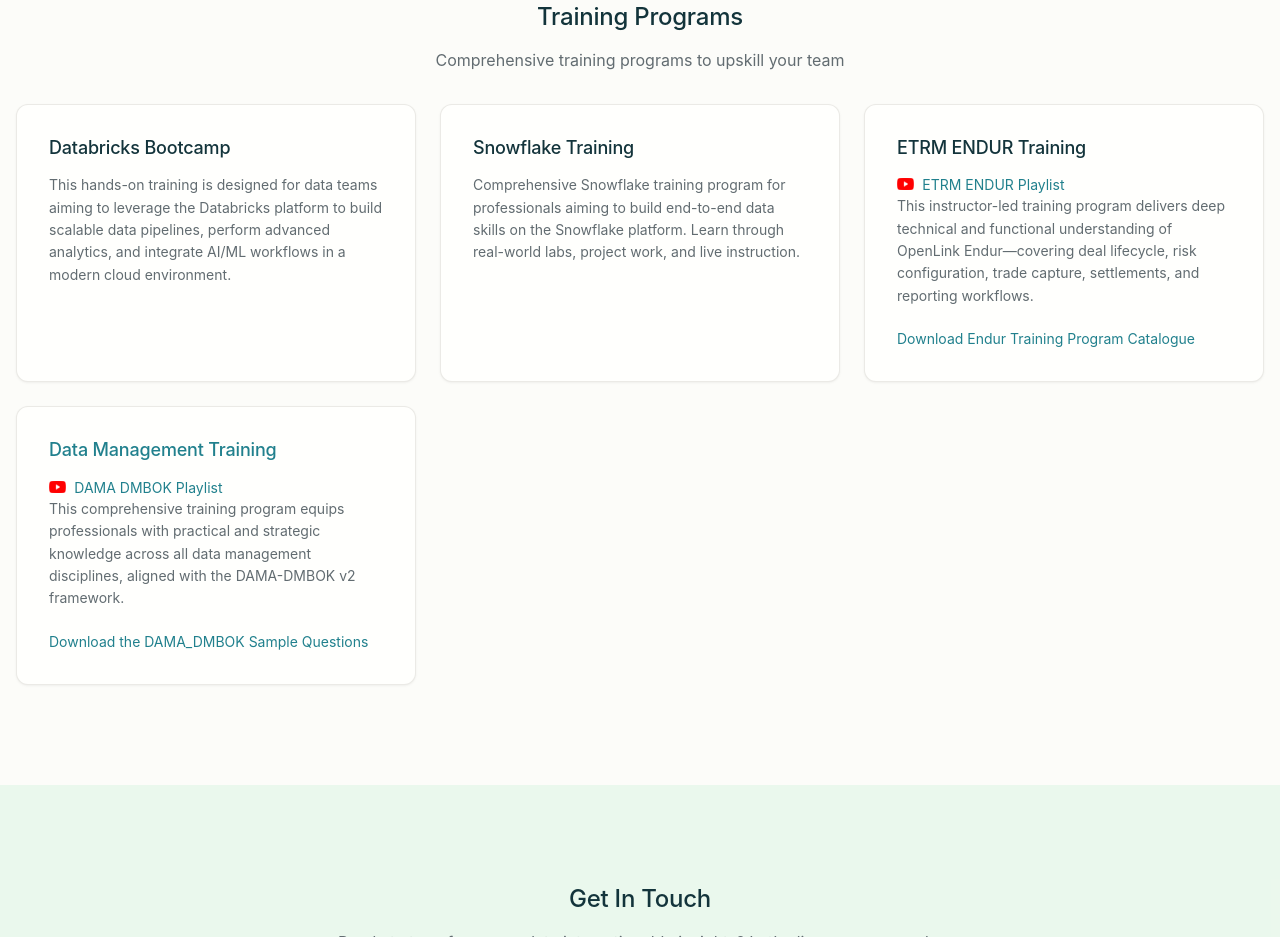
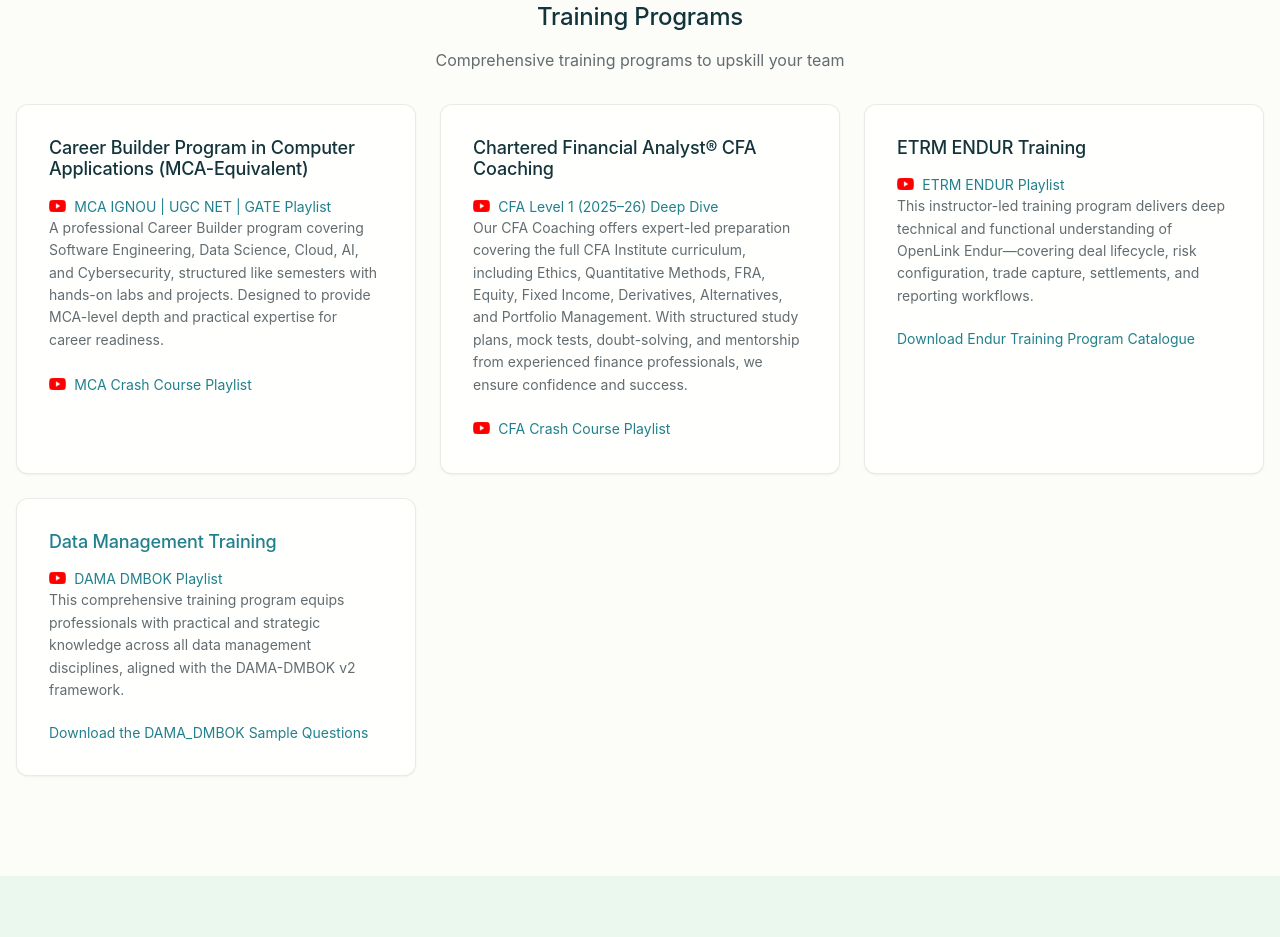
Before and after one commit to prajeshjha/prajeshjha.github.io, a plain HTML site: page index.html in a window 1280 px wide. Shown: the part 4456-5393 px from the top of the page. Drawn offline with Linux system fonts and the light colour scheme; a web font is replaced by a local one.

Commit message:
Update index.html

```diff
--- a/index.html
+++ b/index.html
@@ -256,12 +256,29 @@
             </div>
             <div class="training-grid">
                <div class="training-card">
-                  <h3>Databricks Bootcamp</h3>
-                  <p>This hands-on training is designed for data teams aiming to leverage the Databricks platform to build scalable data pipelines, perform advanced analytics, and integrate AI/ML workflows in a modern cloud environment.</p>
+                  <h3>Career Builder Program in Computer Applications (MCA-Equivalent)</h3>
+				  <a href="https://youtube.com/playlist?list=PLsRlqm8xDgwHwrIpA9kIfOJcGsUPHIBm9&si=hXuorDww7iwb08UO" target="_blank" rel="noopener noreferrer"><img src="Image/Youtube_logo.png"
+                        alt="YouTube"
+                        style="height: 12px; margin-right: 8px;" />MCA IGNOU | UGC NET | GATE Playlist </a>
+						</br>
+                  <p>A professional Career Builder program covering Software Engineering, Data Science, Cloud, AI, and Cybersecurity, structured like semesters with hands-on labs and projects. Designed to provide MCA-level depth and practical expertise for career readiness.
+			</br></br>
+<a href="https://youtube.com/playlist?list=PLsRlqm8xDgwEIFSnCkiN5LQzZDcZrLLnJ&si=b_HFi-Wu2jGsesoI" target="_blank" rel="noopener noreferrer"><img src="Image/Youtube_logo.png"
+                        alt="YouTube"
+                        style="height: 12px; margin-right: 8px;" />MCA Crash Course Playlist </a>
+
                </div>
                <div class="training-card">
-                  <h3>Snowflake Training</h3>
-                  <p>Comprehensive Snowflake training program for professionals aiming to build end-to-end data skills on the Snowflake platform. Learn through real-world labs, project work, and live instruction.</p>
+                  <h3>Chartered Financial Analyst® CFA Coaching</h3>
+				  <a href="https://youtube.com/playlist?list=PL2vYUD2etTVd39p7uMk6-Cbxtm2w30qFq&si=jVbuk0JOy0Ihpl7j" target="_blank" rel="noopener noreferrer"><img src="Image/Youtube_logo.png"
+                        alt="YouTube"
+                        style="height: 12px; margin-right: 8px;" />CFA Level 1 (2025–26) Deep Dive</a>
+                  <p>Our CFA Coaching offers expert-led preparation covering the full CFA Institute curriculum, including Ethics, Quantitative Methods, FRA, Equity, Fixed Income, Derivatives, Alternatives, and Portfolio Management. With structured study plans, mock tests, doubt-solving, and mentorship from experienced finance professionals, we ensure confidence and success.
+				  </br></br>
+<a href="https://youtube.com/playlist?list=PL2vYUD2etTVeEVEGSXcWS1Q4J5RqnXNJu&si=xwav5W2VtI-_r0gr" target="_blank" rel="noopener noreferrer"><img src="Image/Youtube_logo.png"
+                        alt="YouTube"
+                        style="height: 12px; margin-right: 8px;" />CFA Crash Course Playlist </a>
+				  </p>
                </div>
                <div class="training-card">
                   <h3>ETRM ENDUR Training</h3> <a href="https://youtube.com/playlist?list=PLsRlqm8xDgwGNltJurIxOWpNm-rswucKP&si=EWKGn5SsWmAGDnYV" target="_blank" rel="noopener noreferrer"><img src="Image/Youtube_logo.png"
```
